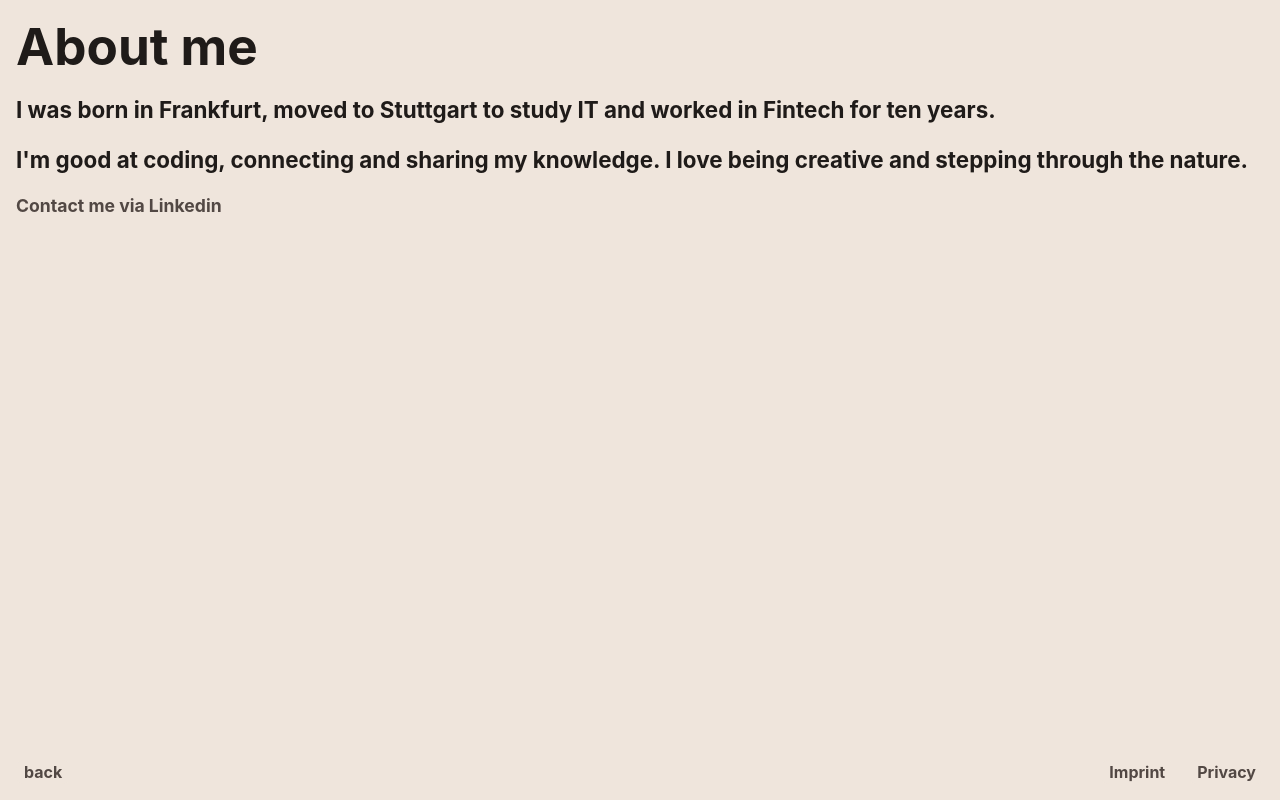
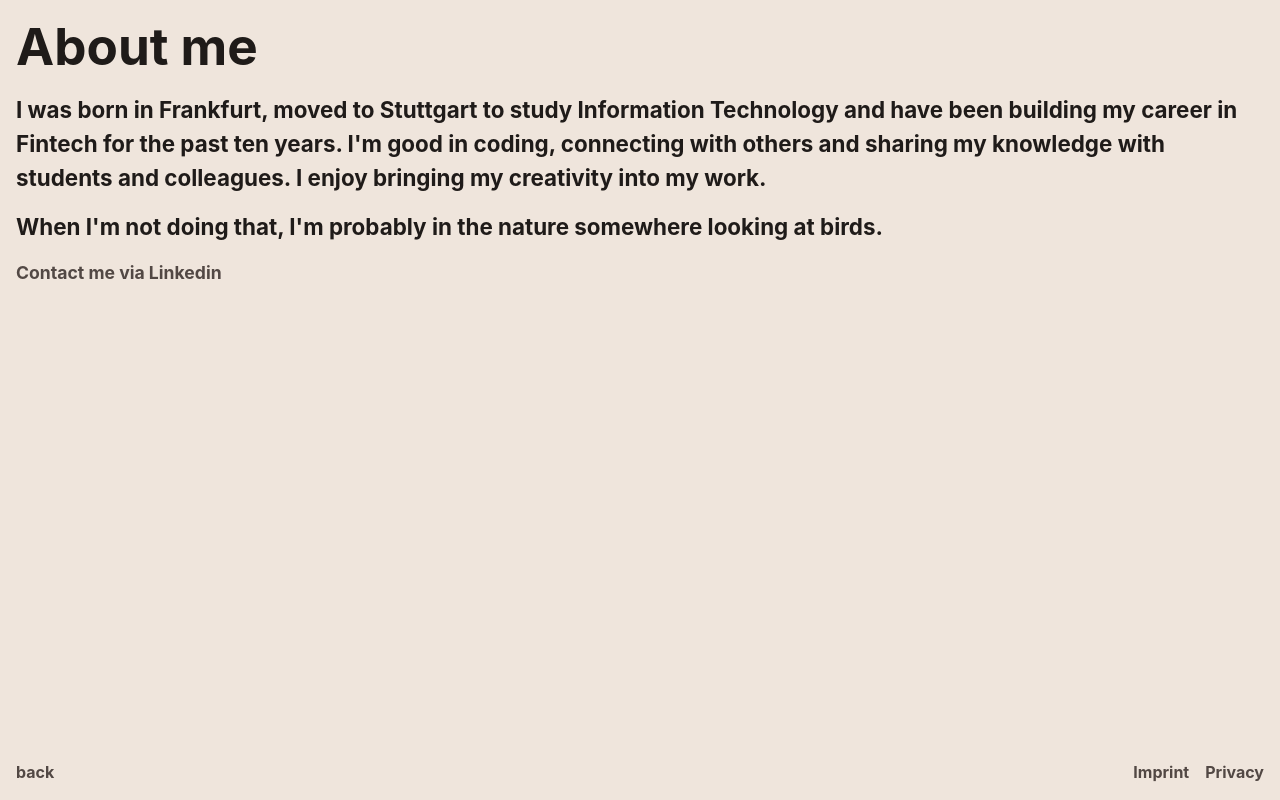
Before and after one commit to moritzhipper/moritzhipper.github.io, a React (Vite) app: page /interests in a window 1280 px wide. Built offline with nearby package versions, Linux system fonts and the light colour scheme.

Commit message:
added texts

```diff
--- a/src/App.tsx
+++ b/src/App.tsx
@@ -1,16 +1,13 @@
-import { useState } from "react"
 import { Route, Routes } from "react-router-dom"
 import "./App.css"
+import { AboutMe } from "./components/AboutMe"
 import { Footer } from "./components/Footer"
 import { Imprint } from "./components/Imprint"
-import { AboutMe } from "./components/AboutMe"
 import { Privacy } from "./components/Privacy"
 import { Projects } from "./components/Projects"
 import { Welcome } from "./components/Welcome"
 
 function App() {
-  const [count, setCount] = useState(0)
-
   return (
     <>
       <main>
--- a/src/components/AboutMe.tsx
+++ b/src/components/AboutMe.tsx
@@ -3,12 +3,15 @@ export const AboutMe = () => {
     <>
       <h1>About me</h1>
       <p className="big">
-        I was born in Frankfurt, moved to Stuttgart to study IT and worked in
-        Fintech for ten years.
+        I was born in Frankfurt, moved to Stuttgart to study Information
+        Technology and have been building my career in Fintech for the past ten
+        years. I'm good in coding, connecting with others and sharing my
+        knowledge with students and colleagues. I enjoy bringing my creativity
+        into my work.
       </p>
       <p className="big">
-        I'm good at coding, connecting and sharing my knowledge. I love being
-        creative and stepping through the nature.
+        When I'm not doing that, I'm probably in the nature somewhere looking at
+        birds.
       </p>
       <a
         className="big"
--- a/src/components/Footer.css
+++ b/src/components/Footer.css
@@ -7,7 +7,6 @@ footer {
   bottom: var(--distance-m);
 
   a {
-    padding: 0 var(--distance-s);
     border-radius: var(--radius-m);
     background-color: var(--accent-4);
   }
--- a/src/components/Privacy.css
+++ b/src/components/Privacy.css
@@ -1,8 +1,11 @@
 .privacy-wrapper {
+  display: flex;
+  flex-direction: column;
+  gap: var(--distance-s);
   ul {
     list-style: none;
     margin: 0;
-    padding: 0 0 var(--distance-m) 0;
+    padding: 0;
     display: flex;
     flex-wrap: wrap;
     gap: var(--distance-s);
@@ -15,13 +18,14 @@
   }
 
   h2 {
-    margin: var(--distance-m) 0 var(--distance-s);
+    margin-top: var(--distance-m);
   }
 
-  p {
-    margin-bottom: var(--distance-s);
-  }
   a {
     margin: 0 var(--distance-s);
   }
+
+  .address {
+    padding-left: var(--distance-m);
+  }
 }
--- a/src/components/Projects.tsx
+++ b/src/components/Projects.tsx
@@ -3,14 +3,14 @@ import "./Projects.css"
 export const Projects = () => {
   const projects = [
     {
-      name: "My Website",
+      name: "This Website",
       description: "You're looking at it. Check out out the code!",
       link: "https://moritzhipper.com",
       tags: ["React", "Vite"],
     },
     {
       name: "Buddy",
-      description: "Helps you find a therapist near you",
+      description: "Helps you finding a therapist",
       link: "https://github.com/moritzhipper/",
       tags: ["Angular", "Postgres", "NX", "express.js"],
     },
--- a/src/components/Welcome.tsx
+++ b/src/components/Welcome.tsx
@@ -4,14 +4,23 @@ import "./Welcome.css"
 export const Welcome = () => {
   return (
     <>
-      <h1>Hi</h1>
-      <p className="big">My name is Moritz and I love to code!</p>
+      <h1>Hi there!</h1>
+      <p className="big">My name is Moritz and I love to code :)</p>
+      <p className="big">
+        I know about Angular, React, Express.js, Spring, PostgreSQL, modern AI
+        APIs and the surrounding technologies.
+      </p>
+      <p className="big">
+        I’ve also got solid experience with Docker, Kubernetes and software
+        architecture, making sure projects are built on a strong and scalable
+        foundation.
+      </p>
       <div className="flex-row">
         <Link className="big" to="/interests">
           Read more about me
         </Link>
         <Link className="big" to="/projects">
-          Check out the code
+          Check out some of my code
         </Link>
       </div>
     </>
--- a/src/index.css
+++ b/src/index.css
@@ -51,6 +51,7 @@ body {
 h1 {
   font-size: var(--font-size-xxl);
   line-height: 1.2em;
+  word-break: break-all;
 }
 
 h2 {
```
